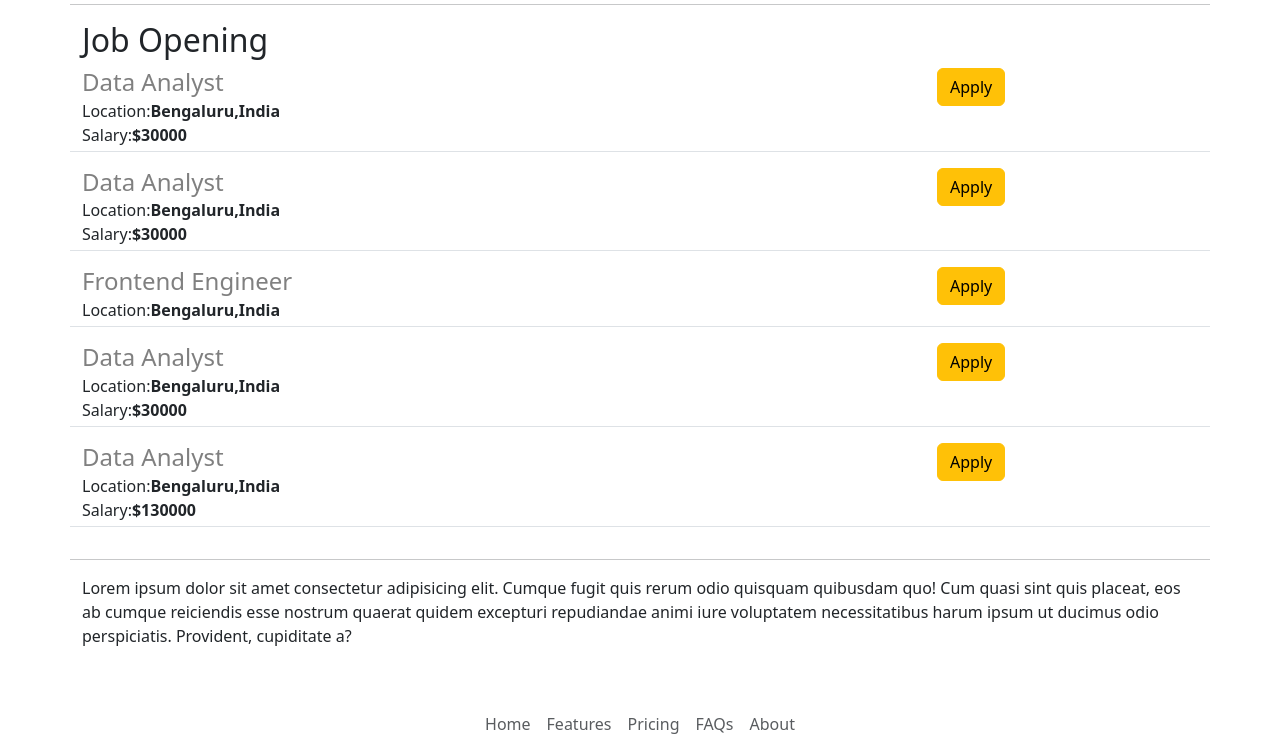
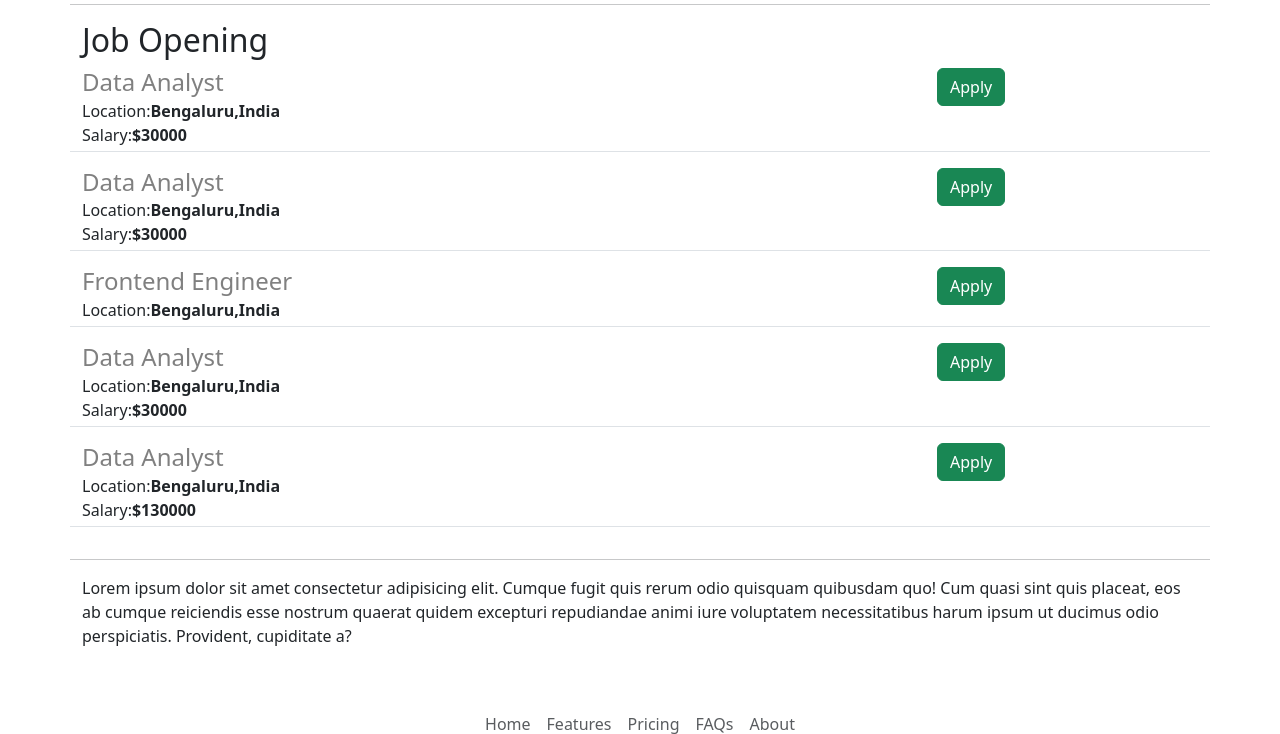
Before and after one commit to Tshaan1104/flask_projects, a Flask app: page / in a window 1280 px wide. Shown: the part 1205-1939 px from the top of the page. Run offline with Flask 3, Linux system fonts and the light colour scheme.

Commit message:
Minor change

```diff
--- a/templates/job_item.html
+++ b/templates/job_item.html
@@ -9,7 +9,8 @@
                <div> Salary:<b>{{j['salary']}}</b> </div>
          {%endif%}
        </div>
-<div class="col-3">  <a href="mailto:shaanvt@gmail.com?subject=for%20the%20job%20j['title']&body=My%20name%3A%0D%0AMy%20work%20experience%20%3A%0D%0AMy%20linkedln%3A%0D%0AMy%20resume"><button type="button" class="btn btn-warning">Apply</button></a>
+<div class="col-3">  <a href="mailto:shaanvt@gmail.com?subject=for%20the%20job%20j['title']&body=My%20name%3A%0D%0AMy%20work%20experience%20%3A%0D%0AMy%20linkedln%3A%0D%0AMy%20resume"><button type="button" class="btn btn-success">Apply</button>
+</a>
 
 </div>
   <!-- it is important to include the all of the above in the div tag -->
```
